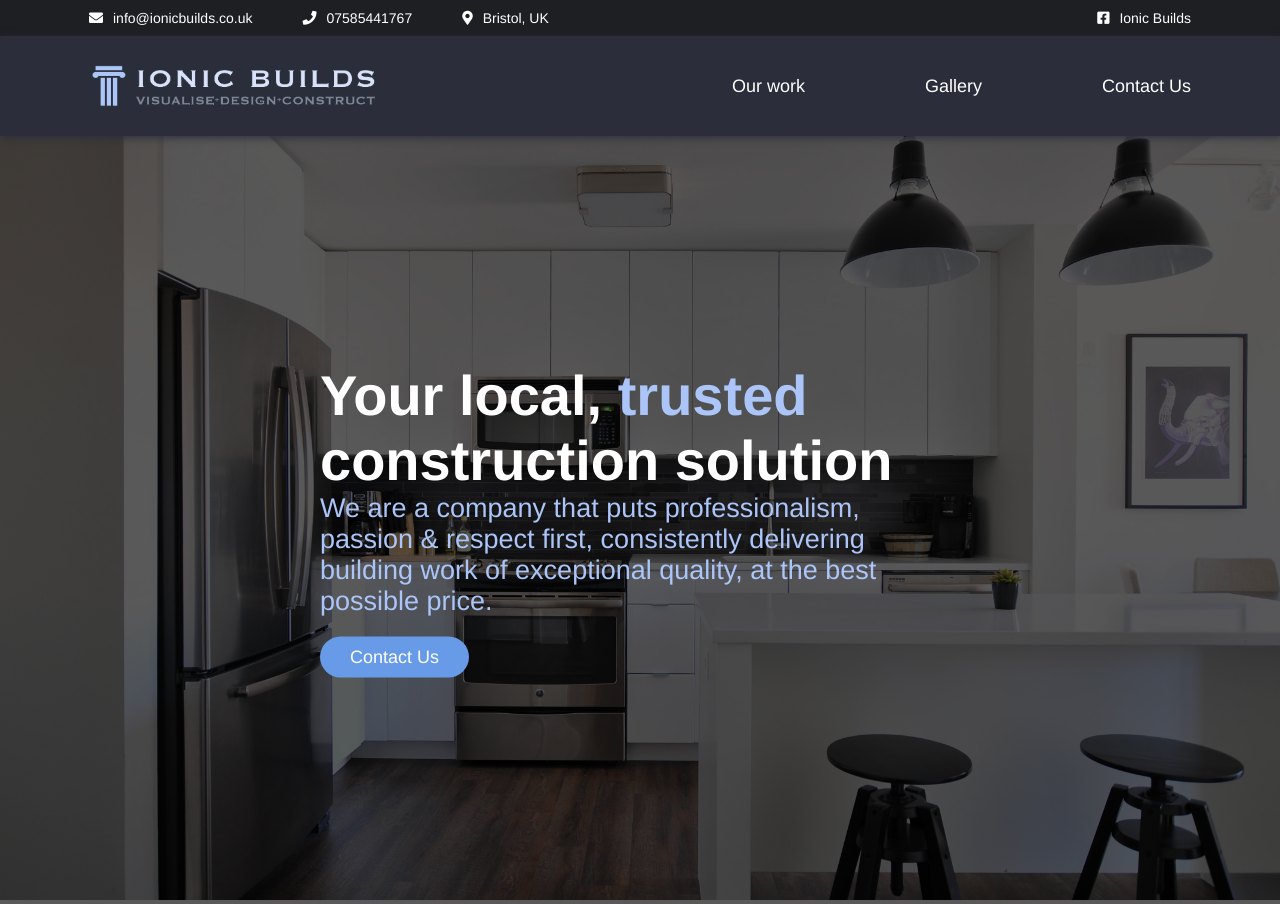
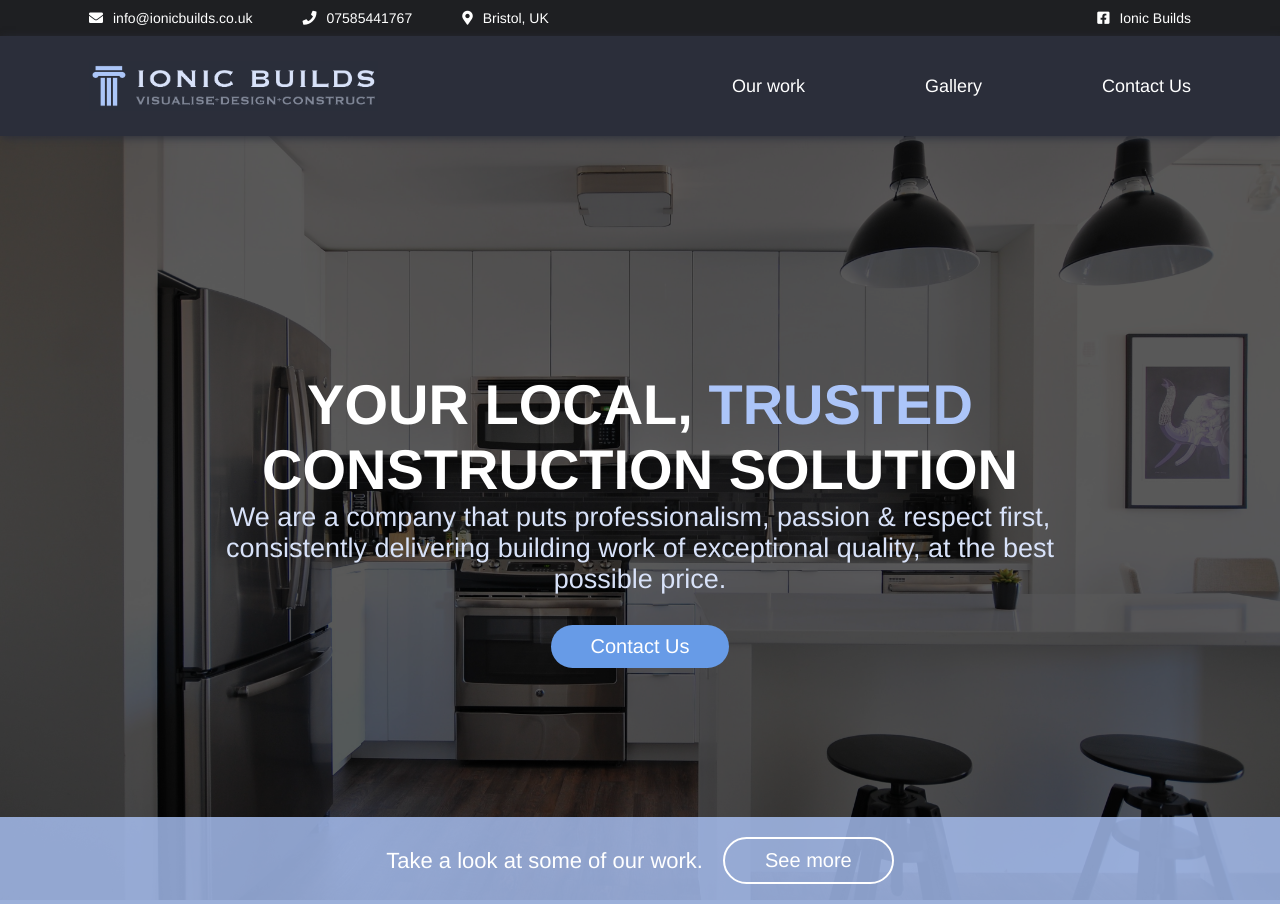
Before and after one commit to danielcornock/ionic-builds, a Jekyll site: the page built from index.md, in a window 1280 px wide. Built offline with Jekyll 4.4.1, drawn with Linux system fonts in a browser that asks for light colours; nearby versions of some CDN libraries.

Commit message:
finish hero

```diff
--- a/_includes/hero/_hero.scss
+++ b/_includes/hero/_hero.scss
@@ -24,10 +24,16 @@
     top: 50%;
     left: 50%;
     transform: translate(-50%, -50%);
+    width: 100%;
+    text-align: center;
+    display: flex;
+    flex-direction: column;
+    align-items: center;
   }
 
   &-header {
     color: $color-white;
+    text-transform: uppercase;
     font-size: 56px;
     font-weight: 700;
 
@@ -39,18 +45,40 @@
   &-description {
     font-size: 27px;
     font-weight: 300;
-    color: $color-light-text;
+    color: $color-light;
     margin-bottom: 20px;
+    max-width: 850px;
+    margin-bottom: 30px;
   }
 
   &-button {
-    border-radius: $br-max;
-    font-weight: 500;
+    @include button-default;
     background-color: $color-highlight;
     color: $color-white;
-    padding: 10px 30px;
-    display: inline-block;
-    font-size: 18px;
-    text-decoration: none;
+  }
+
+  &-banner {
+    display: flex;
+    align-items: center;
+    justify-content: center;
+    padding: 20px;
+    color: $color-white;
+    background-color: rgba(172, 197, 249, 0.8);
+    position: absolute;
+    bottom: 0;
+    left: 0;
+    width: 100%;
+  }
+
+  &-bannerText {
+    font-weight: 200;
+    font-size: 22px;
+  }
+
+  &-bannerButton {
+    @include button-default;
+    border: 2px solid $color-white;
+    color: $color-white;
+    margin-left: 20px;
   }
 }
--- a/_includes/hero/hero.html
+++ b/_includes/hero/hero.html
@@ -20,4 +20,9 @@
 
     <a class="hero-button" href="">Contact Us</a>
   </div>
+
+  <div class="hero-banner">
+    <p class="hero-bannerText">Take a look at some of our work.</p>
+    <a href="./our-work" class="hero-bannerButton">See more</a>
+  </div>
 </div>
--- a/_sass/_mixins.scss
+++ b/_sass/_mixins.scss
@@ -5,4 +5,13 @@
   width: 90%;
 }
 
+@mixin button-default {
+  border-radius: $br-max;
+  padding: 10px 40px;
+  display: inline-block;
+  font-size: 20px;
+  text-decoration: none;
+  font-weight: 500;
+}
+
 $br-max: 9999px;
```
